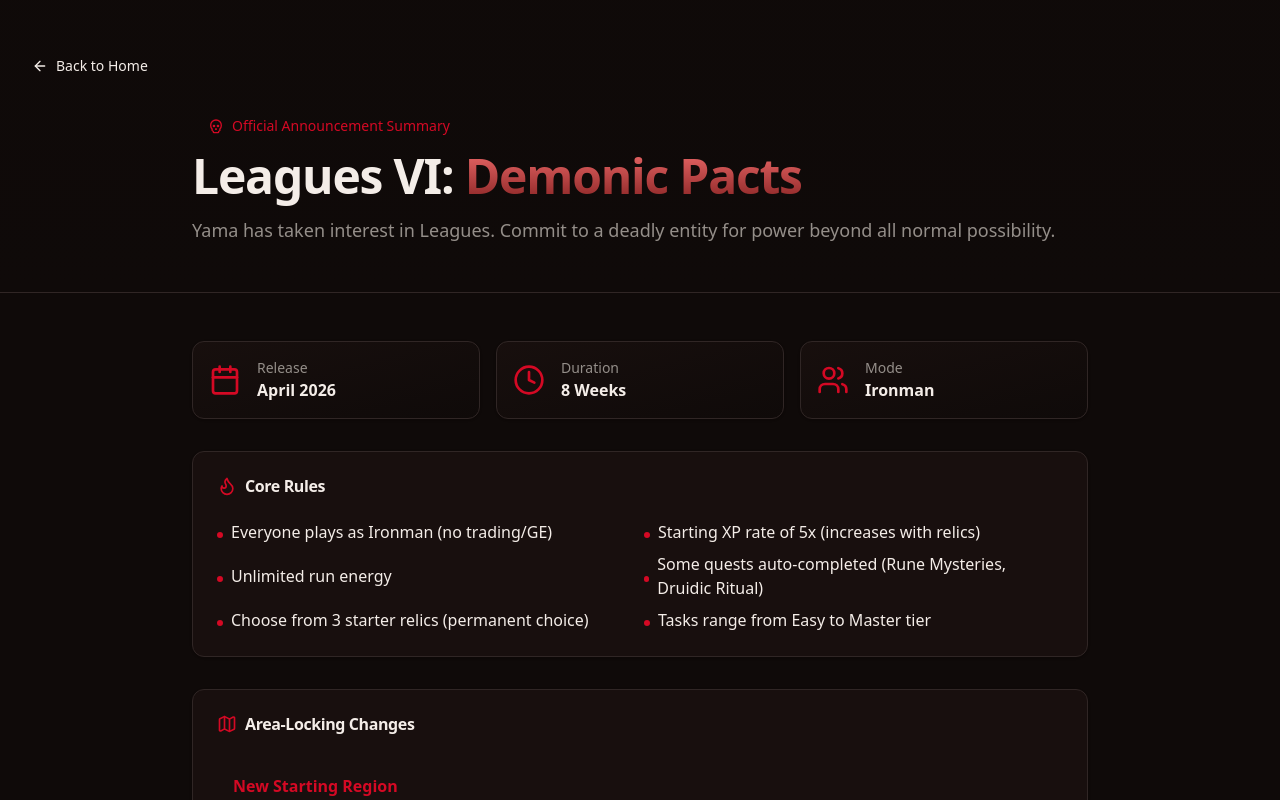
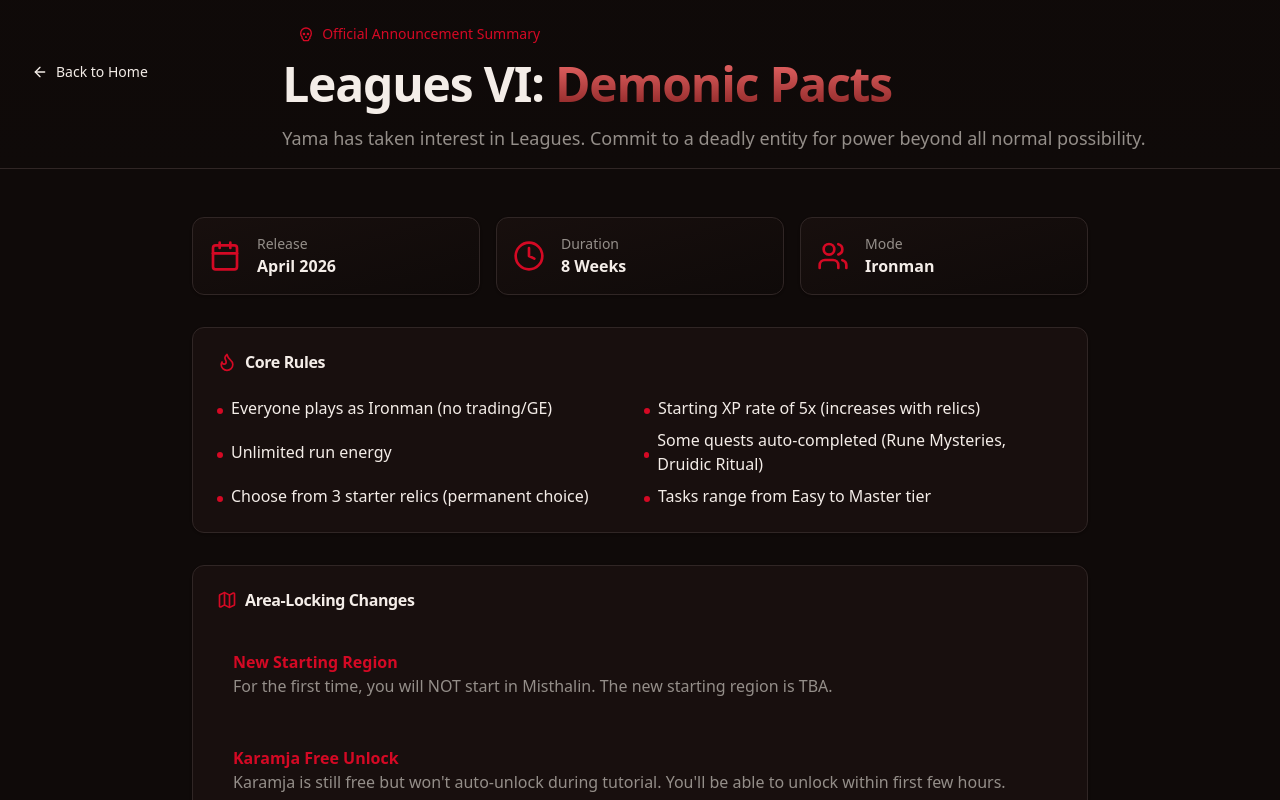
Before and after one commit to DatBear/Demonic-Pacts, a React (Vite) app: page /info in a window 1280 px wide. Shown: the top 800 px of the page. Built offline with nearby package versions, Linux system fonts and the light colour scheme.

Commit message:
moved back to home

```diff
--- a/src/pages/Info.tsx
+++ b/src/pages/Info.tsx
@@ -9,8 +9,8 @@
       <section className="relative overflow-hidden border-b border-border">
         <div className="absolute inset-0 bg-gradient-to-b from-background via-background to-primary/5" />
 
-        <div className="container relative mx-auto px-4 py-12">
-          <Link to="/">
+        <div className="container relative mx-auto px-4 py-4 flex flex-row">
+          <Link to="/" className="my-auto">
             <Button variant="ghost" className="mb-6 gap-2">
               <ArrowLeft className="h-4 w-4" /> Back to Home
             </Button>
```
